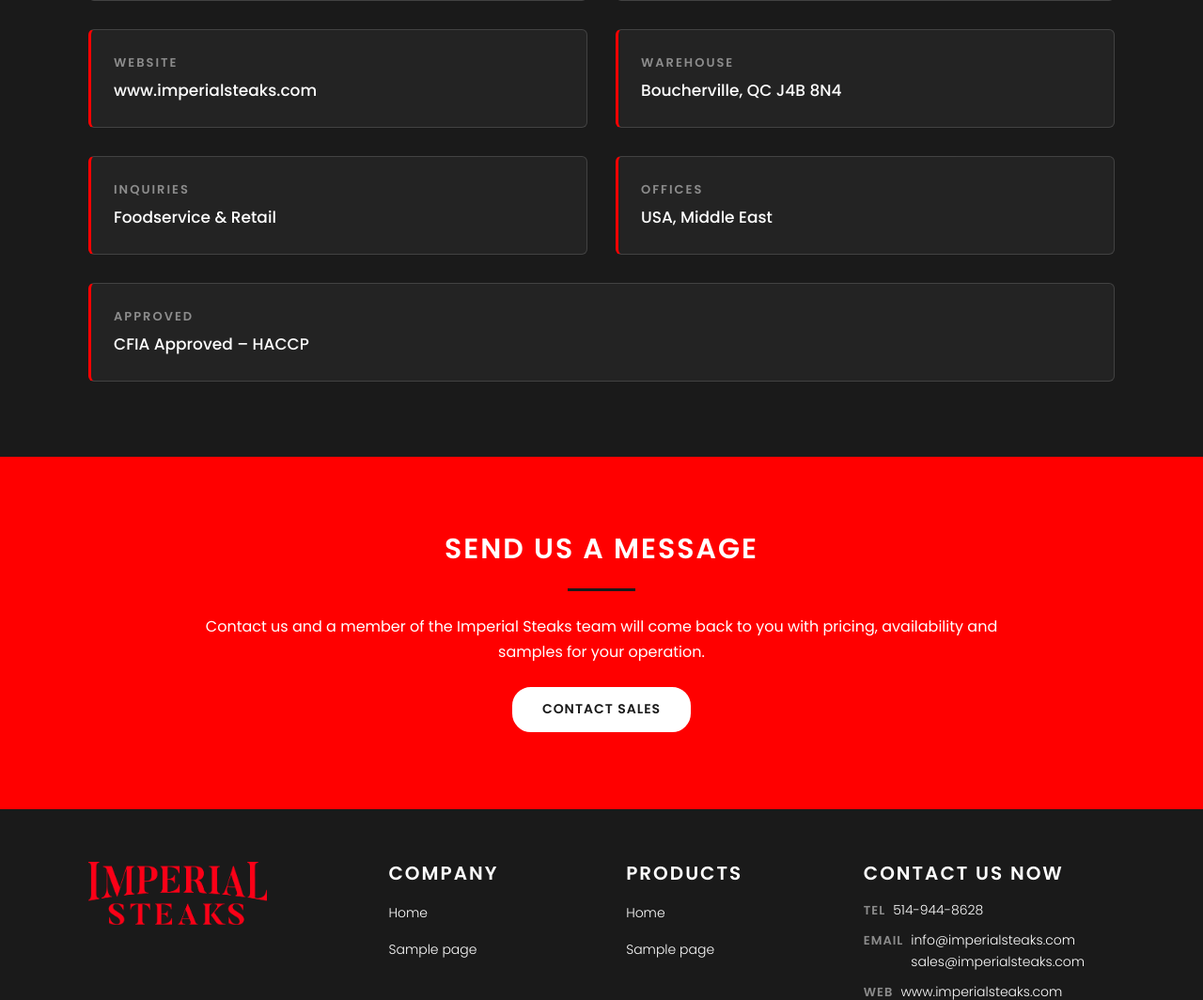
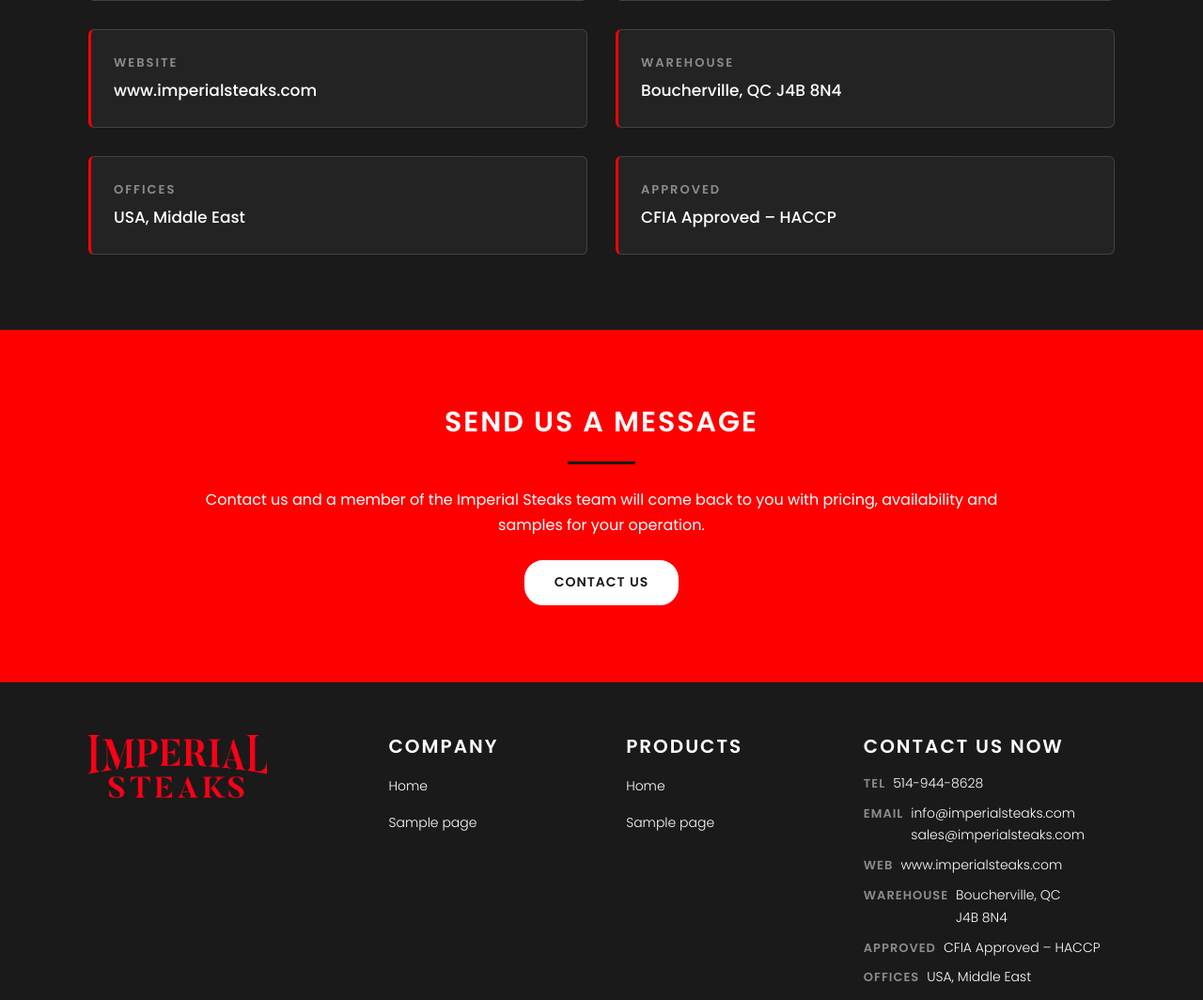
Before and after one commit to developerrightclixs/imperial-steaks, a WordPress theme: template wp-theme/imperial-steaks/page-templates/template-contact.php in a window 1280 px wide. Shown: the part 567-1631 px from the top of the page at 94% size. Run offline with PHP 8.4 and a stand-in for WordPress, Linux system fonts and the light colour scheme; the site name, menu and one post (Sample post) are stand-ins, and other content is empty; some libraries are stand-ins or nearby versions.

Commit message:
image updated

```diff
--- a/wp-theme/imperial-steaks/page-templates/template-contact.php
+++ b/wp-theme/imperial-steaks/page-templates/template-contact.php
@@ -72,16 +72,11 @@ get_header();
         </div>
 
         <div class="imperial-contact-card" data-reveal="up" data-reveal-delay="2">
-          <p class="imperial-contact-card__label">Inquiries</p>
-          <p class="imperial-contact-card__value">Foodservice &amp; Retail</p>
-        </div>
-
-        <div class="imperial-contact-card" data-reveal="up" data-reveal-delay="3">
           <p class="imperial-contact-card__label">Offices</p>
           <p class="imperial-contact-card__value">USA, Middle East</p>
         </div>
 
-        <div class="imperial-contact-card imperial-contact-card--wide" data-reveal="up" data-reveal-delay="1">
+        <div class="imperial-contact-card" data-reveal="up" data-reveal-delay="3">
           <p class="imperial-contact-card__label">Approved</p>
           <p class="imperial-contact-card__value">CFIA Approved &ndash; HACCP</p>
         </div>
@@ -108,7 +103,7 @@ get_header();
         pricing, availability and samples for your operation.</p>
 
       <div class="btn-row" data-reveal="up">
-        <a class="btn btn--primary" href="mailto:sales@imperialsteaks.com">Contact sales</a>
+        <a class="btn btn--primary" href="mailto:sales@imperialsteaks.com">Contact us</a>
       </div>
 
     </div>
```
Also changed, not shown: contact.html (+2 -7 lines), product-box-open.webp (added).
